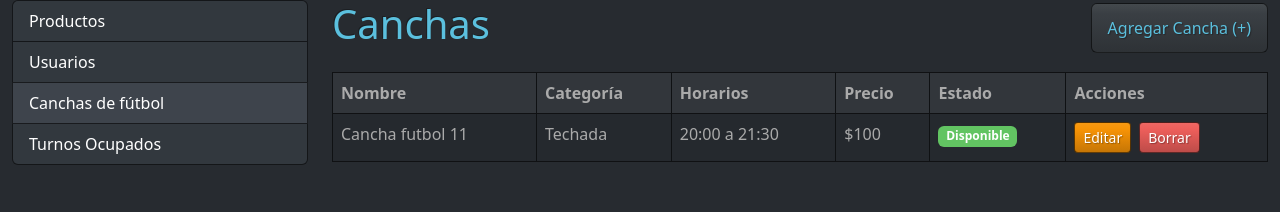
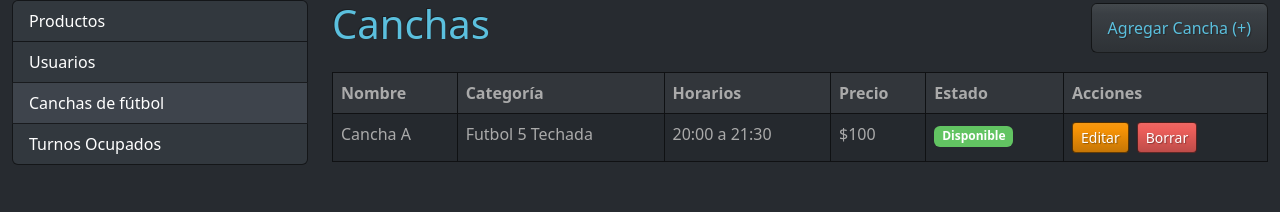
Before and after one commit to ximebarrientos/rollingCodeClub, a React (Vite) app: page / in a window 1280 px wide. Both pictures are taken after a click on the button "Canchas de fútbol". Shown: the part 126-338 px from the top of the page. Built offline with nearby package versions, Linux system fonts and the light colour scheme.

Commit message:
actualiza nombres y categorías de canchas en las tablas de Cancha y Turnos

```diff
--- a/src/components/pages/cancha/TablaCancha.jsx
+++ b/src/components/pages/cancha/TablaCancha.jsx
@@ -21,8 +21,8 @@ const TablaCancha = () => {
       <tbody>
 
           <tr>
-            <td>Cancha futbol 11</td>
-            <td>Techada</td>
+            <td>Cancha A</td>
+            <td>Futbol 5 Techada</td>
             <td>20:00 a 21:30</td>
             <td>$100</td>
             <td>
--- a/src/components/pages/turnos/TablaTurnos.jsx
+++ b/src/components/pages/turnos/TablaTurnos.jsx
@@ -10,14 +10,16 @@ const TablaTurnos = () => {
     <Table striped bordered hover responsive>
       <thead>
         <tr>
-          <th>Cancha</th>
+          <th>Nombre</th>
+          <th>Categoria</th>
           <th>Horario</th>
           <th>Usuario</th>
         </tr>
       </thead>
       <tbody>
           <tr>
-            <td>Cancha futbol 11</td>
+            <td>Cancha A</td>
+            <td>Futbol 5 Techada</td>
             <td>20:00-21:30</td>
             <td>JosePerez</td>
           </tr>
```
